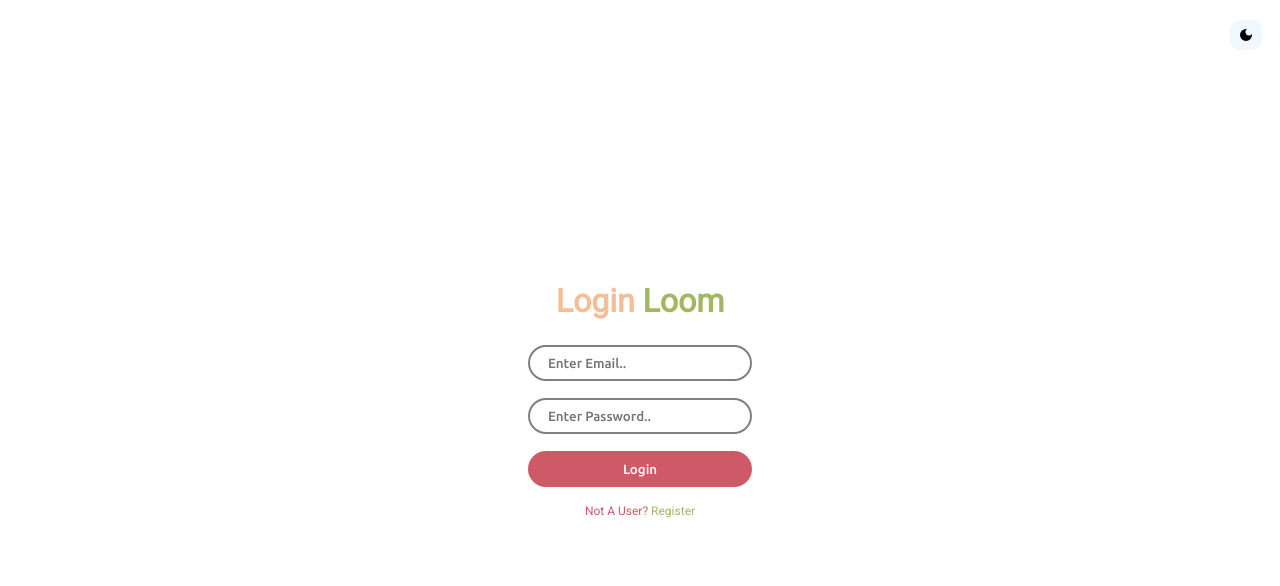
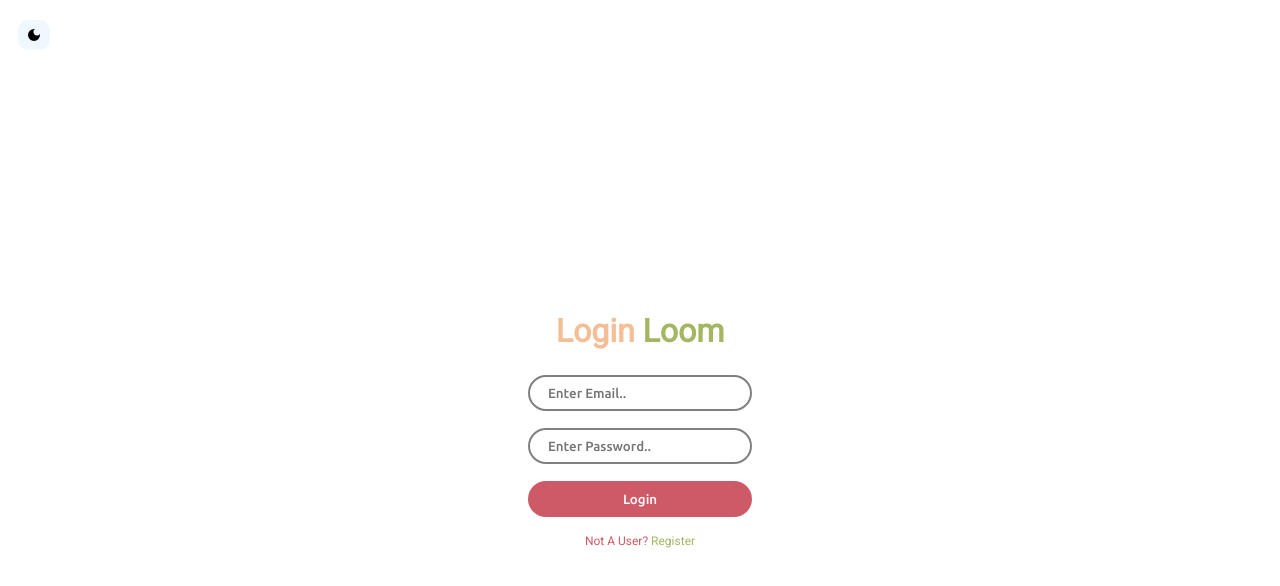
Before and after one commit to Puskar-Roy/LoginLoom, a React (Vite) app in the folder frontend/: page / in a window 1280 px wide. Shown: the top 586 px of the page. Built offline with nearby package versions, Linux system fonts and the light colour scheme.

Commit message:
Update : Theme Position

```diff
--- a/frontend/src/components/ThemeButton/ThemeButton.css
+++ b/frontend/src/components/ThemeButton/ThemeButton.css
@@ -8,9 +8,9 @@
     /* top: 20px; */
 }
 .themeButton{
-    position: absolute;
+    position: sticky;
     top: 20px;
-    right: 18px;
+    left: 18px;
     background-color: aliceblue;
     width: 32px;
     height: 30px;
```
